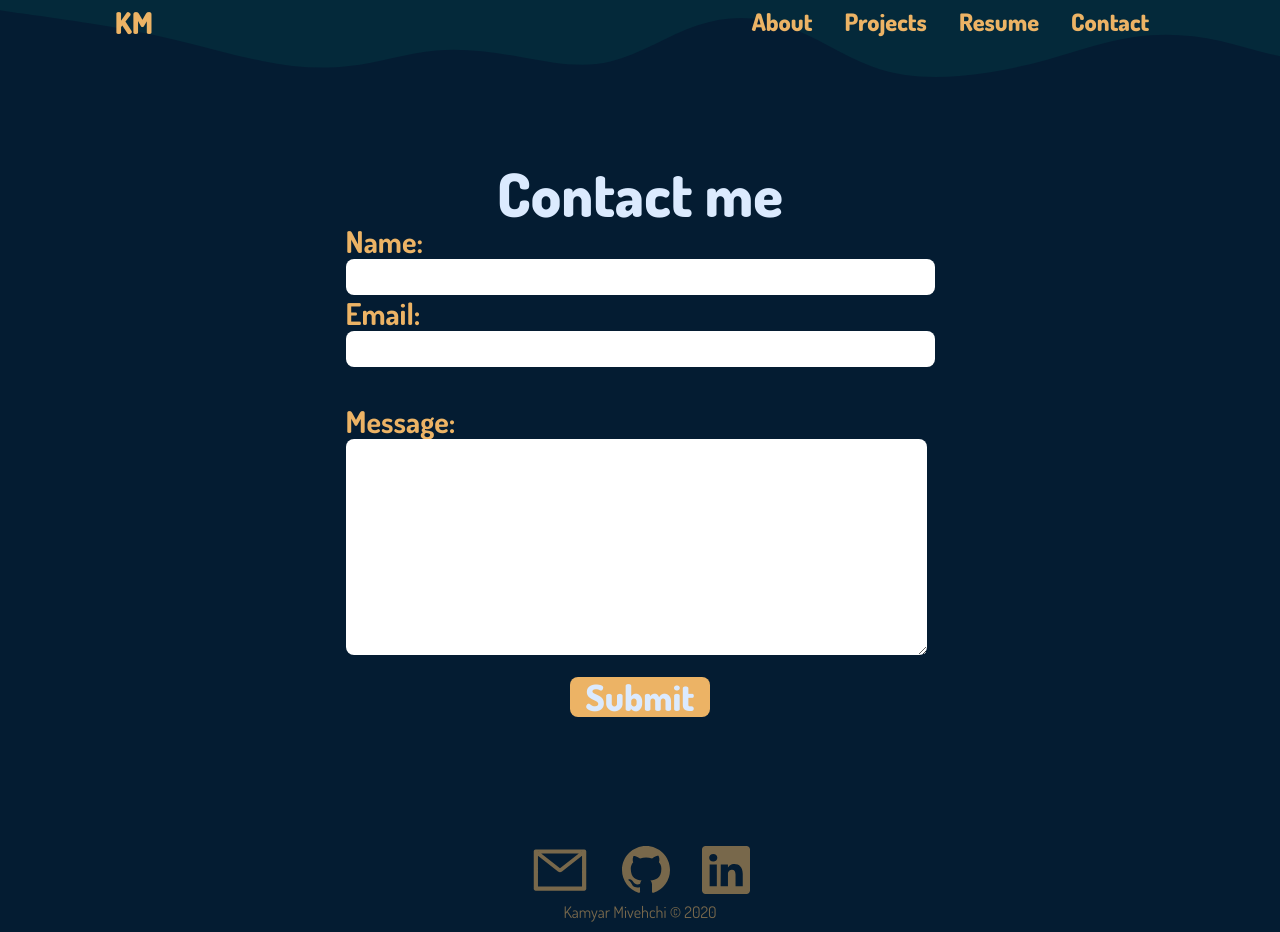
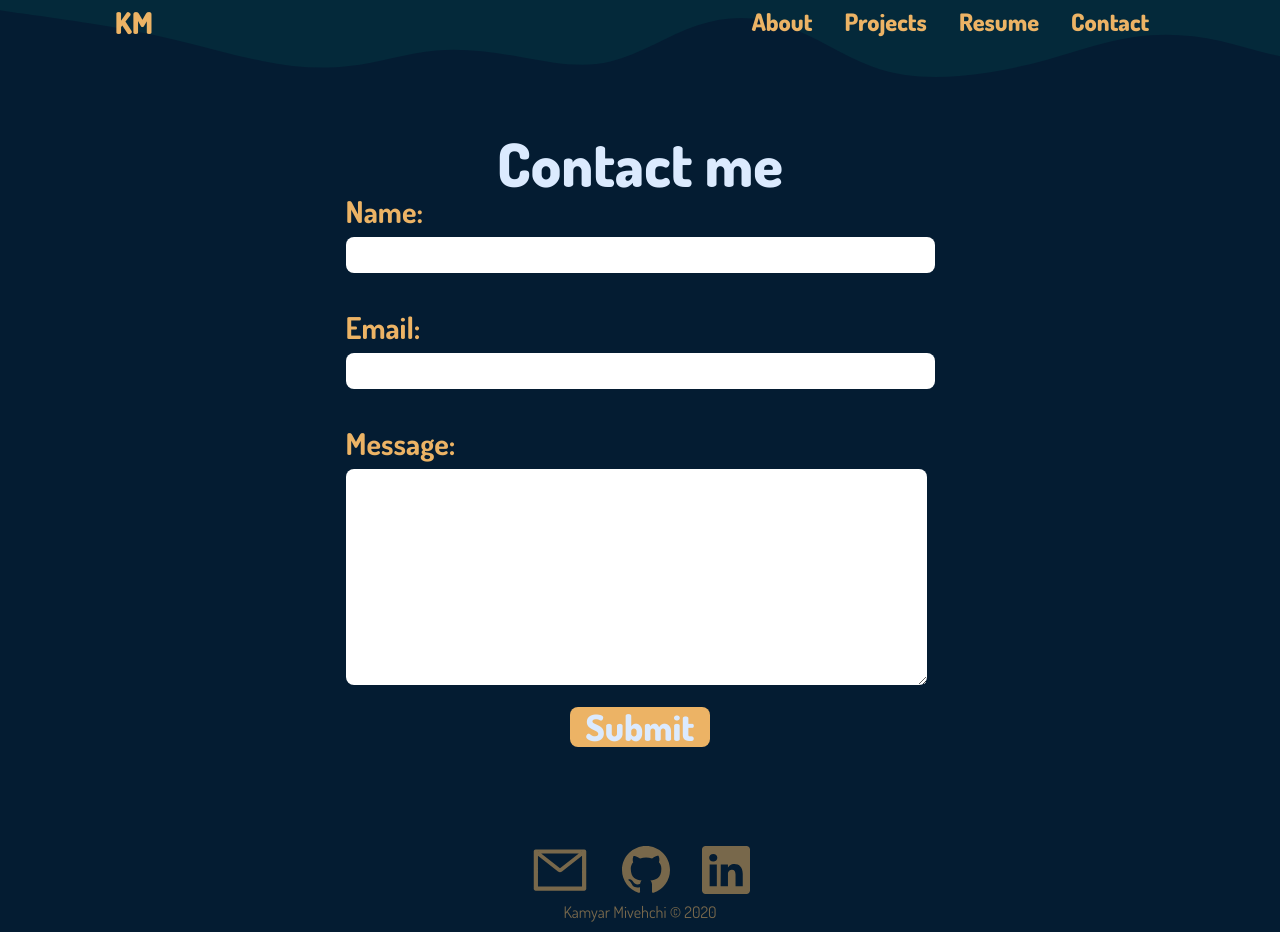
Before and after one commit to Kam-Mivehchi/Portfolio-React.js, a React (Create React App) app in the folder portfolio/: page / in a window 1280 px wide. Both pictures are taken after a click on the button "Contact". Built offline with nearby package versions, Linux system fonts and the light colour scheme.

Commit message:
added spacing on form

```diff
--- a/portfolio/src/components/contact.js
+++ b/portfolio/src/components/contact.js
@@ -6,11 +6,11 @@ const Contact = () => {
             <h1 className={`text-light-blue text-6xl font-black `}>Contact me</h1>
             <form action="mailto:kammivehci@gmail.com" method='POST' encType='multipart/form-data' name='EmailForm' className={`text-accentd font-bold text-3xl`}>
                 Name:<br></br>
-                <input type="text" size='40' className={`rounded-lg `} name='ContactName'></input><br></br>
+                <input type="text" size='40' className={`rounded-lg mt-2 `} name='ContactName'></input><br></br><br></br>
                 Email:<br></br>
-                <input type="text" size='40' className={`rounded-lg `} name='ContactName'></input>
+                <input type="text" size='40' className={`rounded-lg  mt-2`} name='ContactName'></input>
                 <br></br><br></br>
-                Message:<br></br> <textarea className={`rounded-lg `} name='ContactCommentt' rows='6' cols='40'>
+                Message:<br></br> <textarea className={`rounded-lg  mt-2`} name='ContactCommentt' rows='6' cols='40'>
 
 
                 </textarea> <br></br>
```
